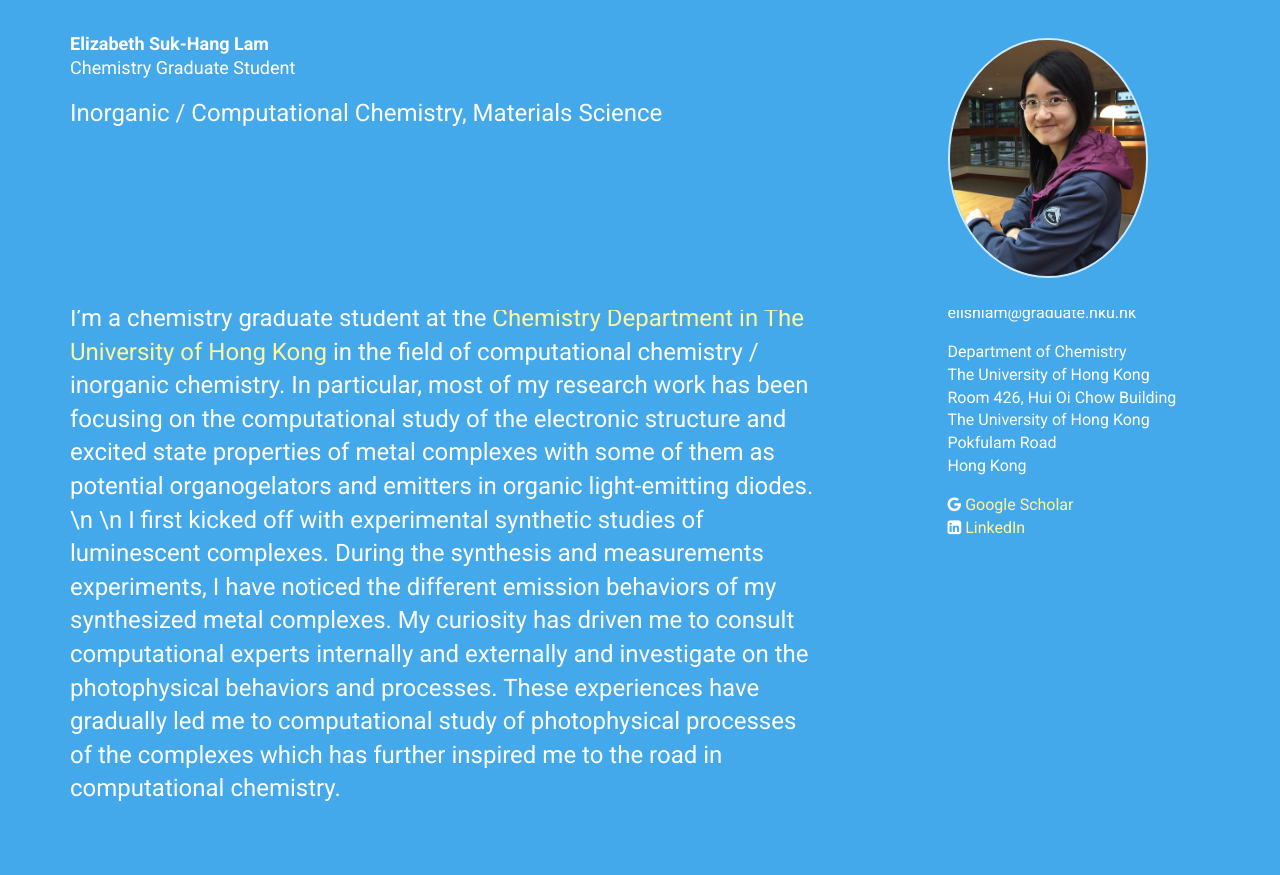
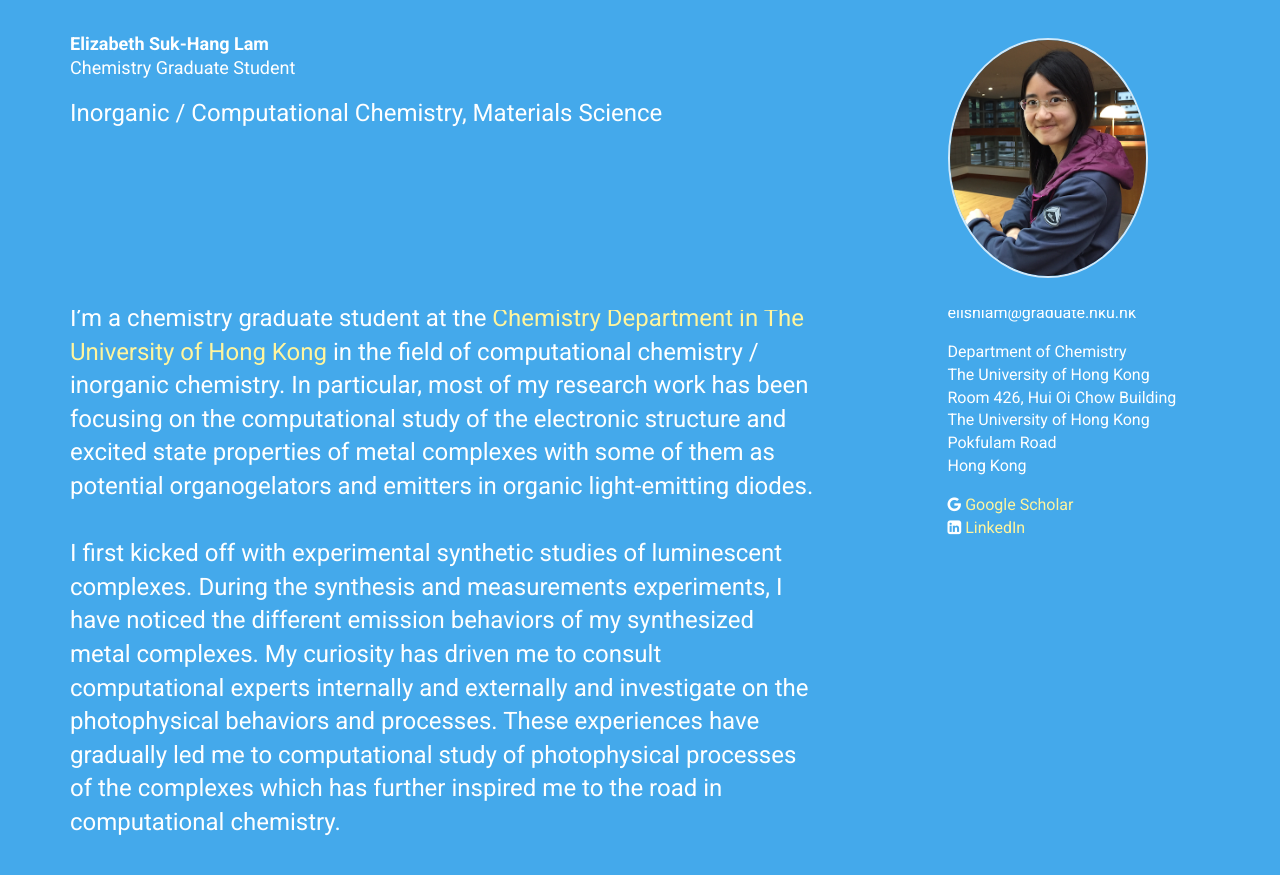
Before and after one commit to elilam/elilam.github.io, a Jekyll site: the page built from index.html, in a window 1280 px wide and 900 px high. Shown: the top 875 px of the window. Built offline with Jekyll 4.4.1, drawn with Linux system fonts in a browser that asks for light colours; nearby versions of some CDN libraries.

```diff
--- a/_data/personal.yml
+++ b/_data/personal.yml
@@ -38,8 +38,8 @@ intro:
     in the field of computational chemistry / inorganic chemistry.
     In particular, most of my research work has been focusing on the computational study of the electronic
     structure and excited state properties of metal complexes with some of them as potential organogelators
-    and emitters in organic light-emitting diodes. \n
-    \n
+    and emitters in organic light-emitting diodes. <br>
+    <br>
     I first kicked off with experimental synthetic studies of luminescent complexes.
     During the synthesis and measurements experiments, I have noticed the different emission
     behaviors of my synthesized metal complexes. My curiosity has driven me to consult computational
```
